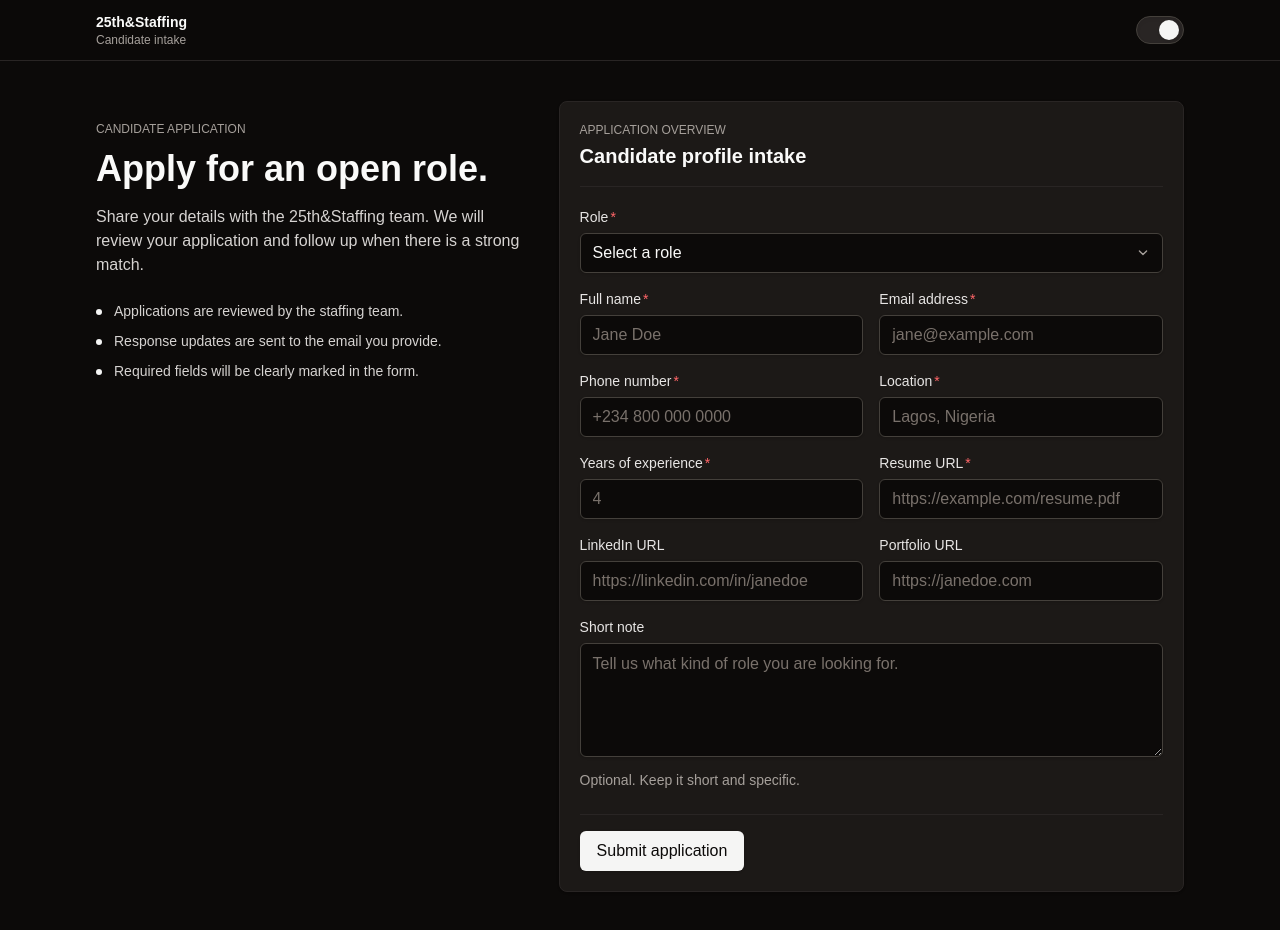
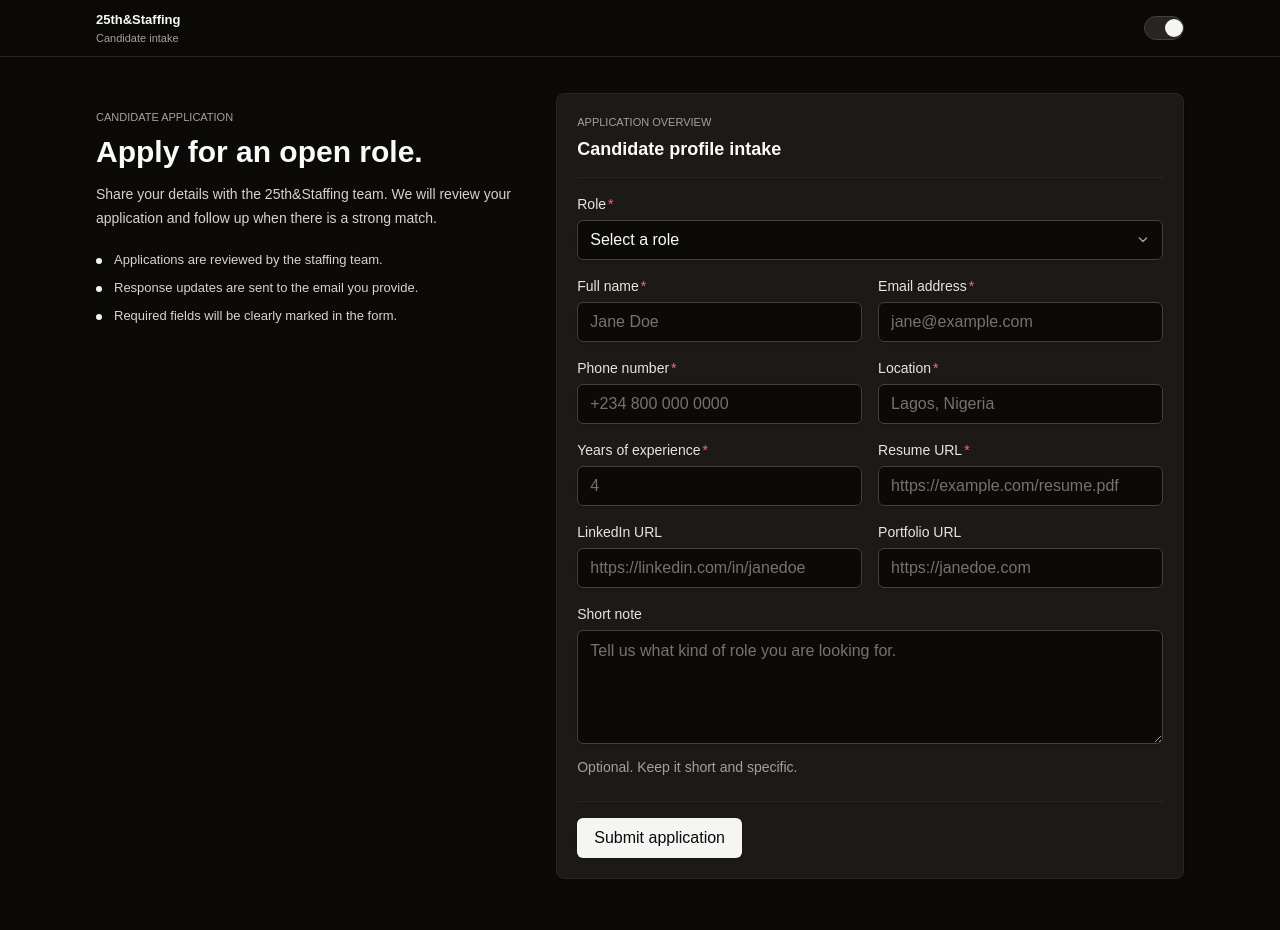
Before and after one commit to Tnath1/c_app_ui, a Next.js app: page / in a window 1280 px wide. Built offline with nearby package versions, Linux system fonts and the light colour scheme.

Commit message:
Tighten page typography and header controls

```diff
--- a/src/app/page.tsx
+++ b/src/app/page.tsx
@@ -5,23 +5,27 @@ import { ThemeToggle } from "@/components/theme/ThemeToggle";
 
 export default function Home() {
   return (
-    <main className="min-h-screen bg-stone-50 dark:bg-stone-950">
+    <main className="min-h-screen bg-stone-50 dark:bg-stone-950" id="top">
       <header className="sticky top-0 z-30 border-b border-stone-200 bg-white/95 backdrop-blur dark:border-stone-800 dark:bg-stone-950/95">
-        <div className="mx-auto flex max-w-6xl items-center justify-between px-5 py-3 sm:px-6 lg:px-8">
+        <div className="mx-auto flex max-w-6xl items-center justify-between px-5 py-2.5 sm:px-6 lg:px-8">
           <a
             href="#main-content"
             className="sr-only hover:bg-stone-800 focus:not-sr-only focus:absolute focus:left-5 focus:top-4 focus:rounded-md focus:bg-stone-950 focus:px-3 focus:py-2 focus:text-sm focus:text-white dark:focus:bg-stone-100 dark:focus:text-stone-950"
           >
             Skip to application
           </a>
-          <div>
-            <p className="text-sm font-semibold tracking-normal text-stone-950 dark:text-stone-50">
+          <a
+            aria-label="Scroll to top"
+            className="rounded-md outline-none transition-opacity hover:opacity-80 focus-visible:ring-2 focus-visible:ring-stone-900 focus-visible:ring-offset-2 focus-visible:ring-offset-white dark:focus-visible:ring-stone-100 dark:focus-visible:ring-offset-stone-950"
+            href="#top"
+          >
+            <p className="text-[13px] font-semibold tracking-normal text-stone-950 dark:text-stone-50">
               25th&amp;Staffing
             </p>
-            <p className="text-xs text-stone-500 dark:text-stone-400">
+            <p className="text-[11px] text-stone-500 dark:text-stone-400">
               Candidate intake
             </p>
-          </div>
+          </a>
           <div className="flex items-center">
             <ThemeToggle />
           </div>
@@ -30,21 +34,21 @@ export default function Home() {
 
       <section
         id="main-content"
-        className="mx-auto grid w-full max-w-6xl gap-7 px-5 py-8 sm:px-6 lg:grid-cols-[0.82fr_1.18fr] lg:px-8 lg:py-10"
+        className="mx-auto grid w-full max-w-6xl gap-6 px-5 py-7 sm:px-6 lg:grid-cols-[0.82fr_1.18fr] lg:px-8 lg:py-9"
       >
-        <aside className="lg:pt-5">
-          <p className="text-xs font-medium uppercase tracking-normal text-stone-500 dark:text-stone-400">
+        <aside className="lg:pt-4">
+          <p className="text-[11px] font-medium uppercase tracking-normal text-stone-500 dark:text-stone-400">
             Candidate application
           </p>
-          <h1 className="mt-3 max-w-xl text-3xl font-semibold tracking-normal text-stone-950 sm:text-4xl dark:text-stone-50">
+          <h1 className="mt-2 max-w-xl text-2xl font-semibold tracking-normal text-stone-950 sm:text-3xl dark:text-stone-50">
             Apply for an open role.
           </h1>
-          <p className="mt-4 max-w-xl text-sm leading-6 text-stone-600 sm:text-base dark:text-stone-300">
+          <p className="mt-3 max-w-xl text-sm leading-6 text-stone-600 dark:text-stone-300">
             Share your details with the 25th&amp;Staffing team. We will review
             your application and follow up when there is a strong match.
           </p>
 
-          <div className="mt-6 grid gap-2.5 text-sm text-stone-600 dark:text-stone-300">
+          <div className="mt-5 grid gap-2 text-[13px] leading-5 text-stone-600 dark:text-stone-300">
             <div className="flex gap-3">
               <span className="mt-2 h-1.5 w-1.5 rounded-full bg-stone-900 dark:bg-stone-100" />
               <p>Applications are reviewed by the staffing team.</p>
@@ -62,21 +66,21 @@ export default function Home() {
 
         <section
           aria-labelledby="application-form-title"
-          className="rounded-lg border border-stone-200 bg-white p-5 shadow-sm dark:border-stone-800 dark:bg-stone-900"
+          className="rounded-lg border border-stone-200 bg-white p-4 shadow-sm sm:p-5 dark:border-stone-800 dark:bg-stone-900"
         >
-          <div className="border-b border-stone-200 pb-4 dark:border-stone-800">
-            <p className="text-xs font-medium uppercase tracking-normal text-stone-500 dark:text-stone-400">
+          <div className="border-b border-stone-200 pb-3.5 dark:border-stone-800">
+            <p className="text-[11px] font-medium uppercase tracking-normal text-stone-500 dark:text-stone-400">
               Application overview
             </p>
             <h2
               id="application-form-title"
-              className="mt-1 text-xl font-semibold tracking-normal text-stone-950 dark:text-stone-50"
+              className="mt-1 text-lg font-semibold tracking-normal text-stone-950 dark:text-stone-50"
             >
               Candidate profile intake
             </h2>
           </div>
 
-          <div className="pt-5">
+          <div className="pt-4">
             <Suspense
               fallback={
                 <LoadingState
--- a/src/components/theme/ThemeToggle.tsx
+++ b/src/components/theme/ThemeToggle.tsx
@@ -11,16 +11,16 @@ export function ThemeToggle() {
     <button
       aria-label={label}
       aria-pressed={isDark}
-      className="relative inline-flex h-7 w-12 items-center rounded-full border border-stone-300 bg-stone-100 p-0.5 shadow-inner hover:border-stone-400 hover:bg-stone-200 focus:outline-none focus-visible:ring-2 focus-visible:ring-stone-900 focus-visible:ring-offset-2 focus-visible:ring-offset-white dark:border-stone-700 dark:bg-stone-800 dark:hover:border-stone-600 dark:hover:bg-stone-700 dark:focus-visible:ring-stone-100 dark:focus-visible:ring-offset-stone-950"
+      className="relative inline-flex h-6 w-10 items-center rounded-full border border-stone-300 bg-stone-100 p-[2px] shadow-inner hover:border-stone-400 hover:bg-stone-200 focus:outline-none focus-visible:ring-2 focus-visible:ring-stone-900 focus-visible:ring-offset-2 focus-visible:ring-offset-white dark:border-stone-700 dark:bg-stone-800 dark:hover:border-stone-600 dark:hover:bg-stone-700 dark:focus-visible:ring-stone-100 dark:focus-visible:ring-offset-stone-950"
       onClick={toggleTheme}
       title={label}
       type="button"
     >
       <span
         aria-hidden="true"
-        className={`h-5 w-5 rounded-full shadow-sm transition-transform ${
+        className={`h-[18px] w-[18px] rounded-full shadow-sm transition-transform ${
           isDark
-            ? "translate-x-5 bg-stone-100"
+            ? "translate-x-[18px] bg-stone-100"
             : "translate-x-0 bg-stone-900"
         }`}
       />
```
